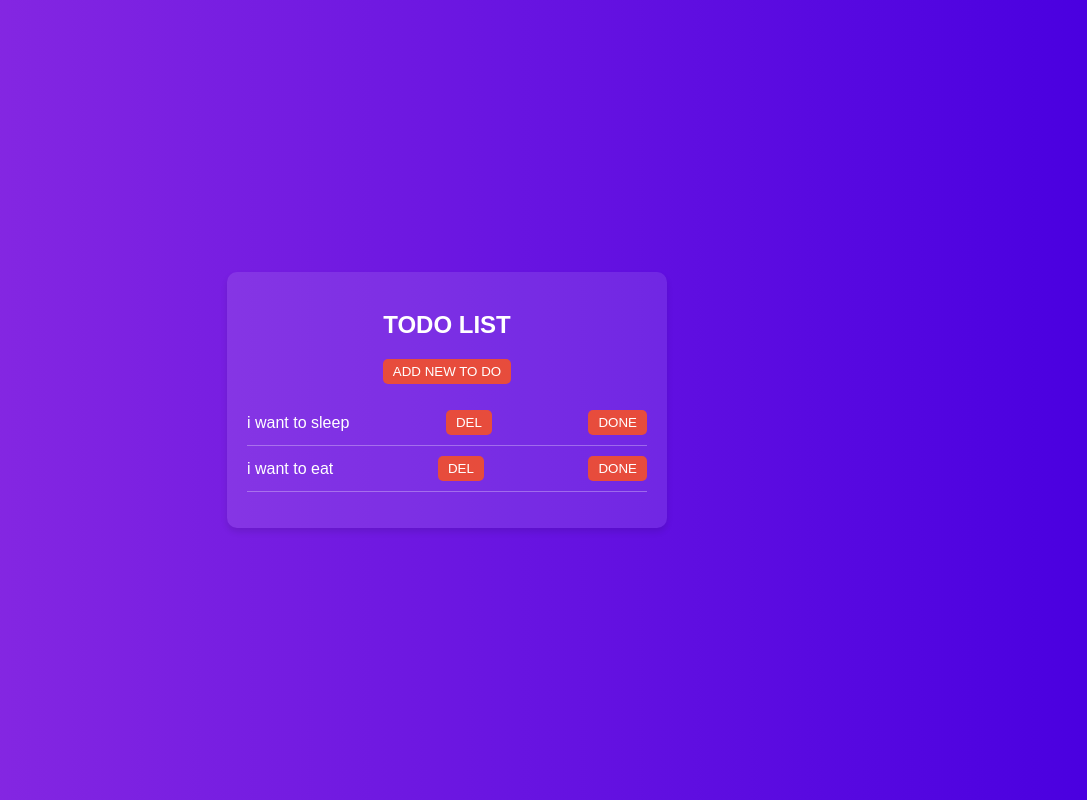
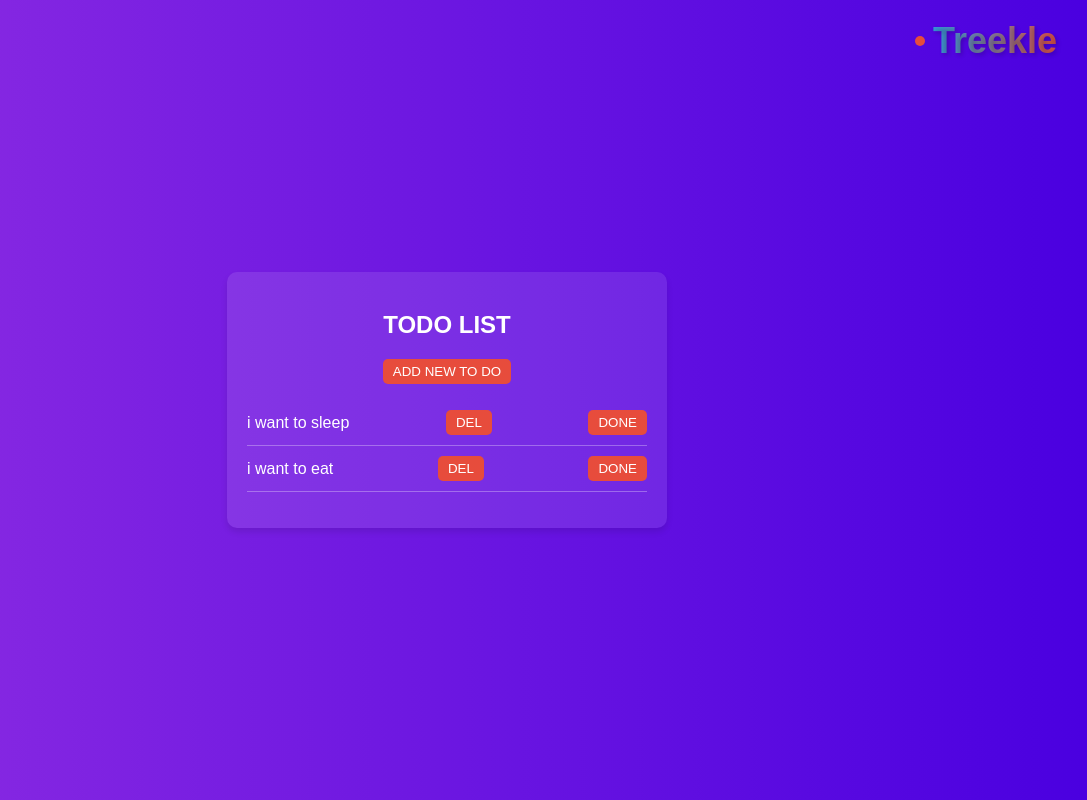
Before and after one commit to Dearbornadeolu/TREEKLE_TO-DO-APP, a plain HTML site: page index.html in a window 1280 px wide. Shown: the whole page, without its empty margins (193-1280 px from the left). Drawn offline with Linux system fonts and the light colour scheme.

Commit message:
Update index.html

```diff
--- a/index.html
+++ b/index.html
@@ -9,6 +9,12 @@
 </head>
 
 <body>
+
+    <div class="header">
+        <div class="dot"></div>
+        <h1>Treekle</h1>
+    </div>
+
     <section>
         <h1>TODO LIST</h1>
         <button id="new_item">ADD NEW TO DO</button>
@@ -20,6 +26,7 @@
             <!-- List items will be added here dynamically -->
         </ul>
     </section>
+
     <script src="comp/ToDo.js"></script>
     <script src="comp/script.js"></script>
 </body>
```
